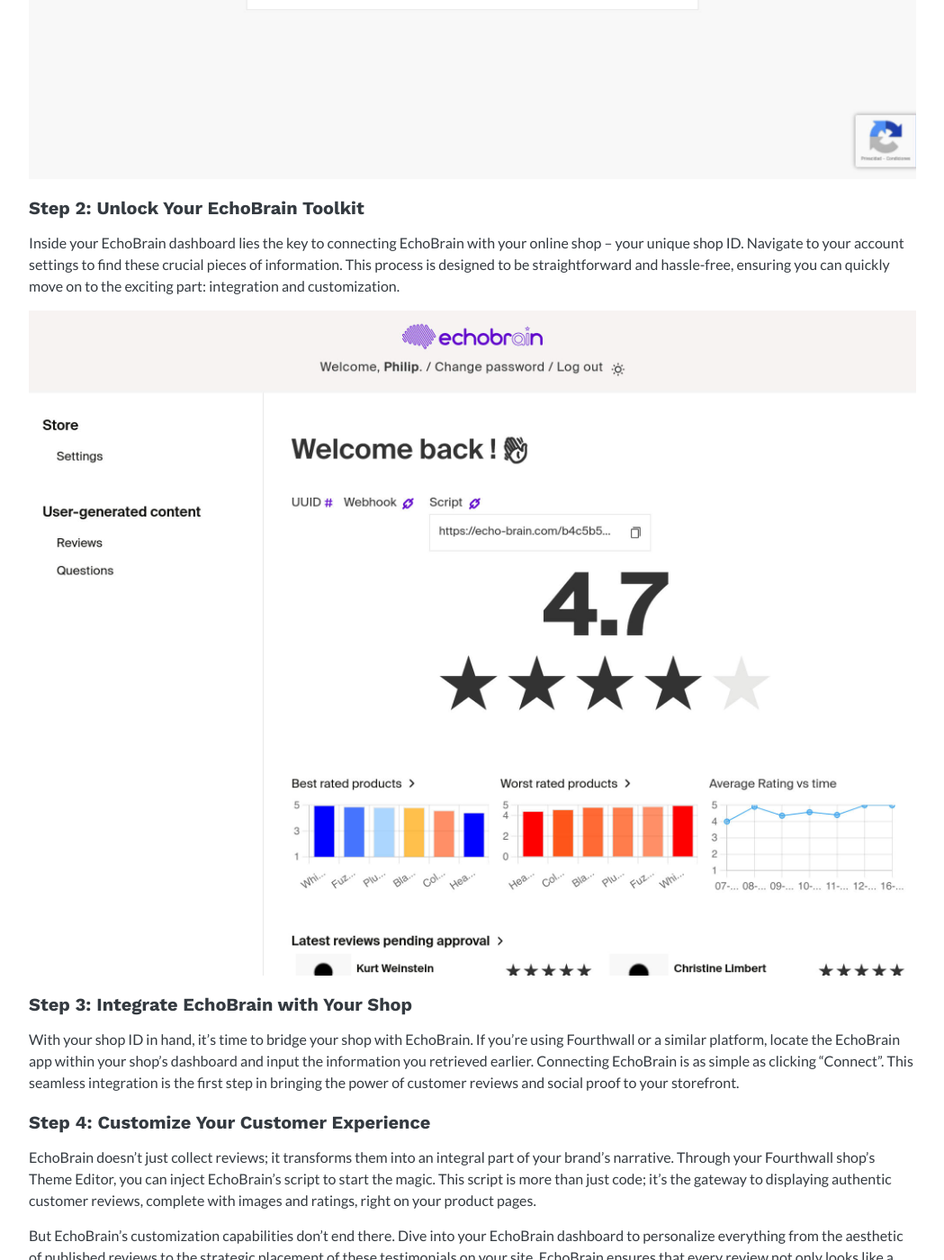
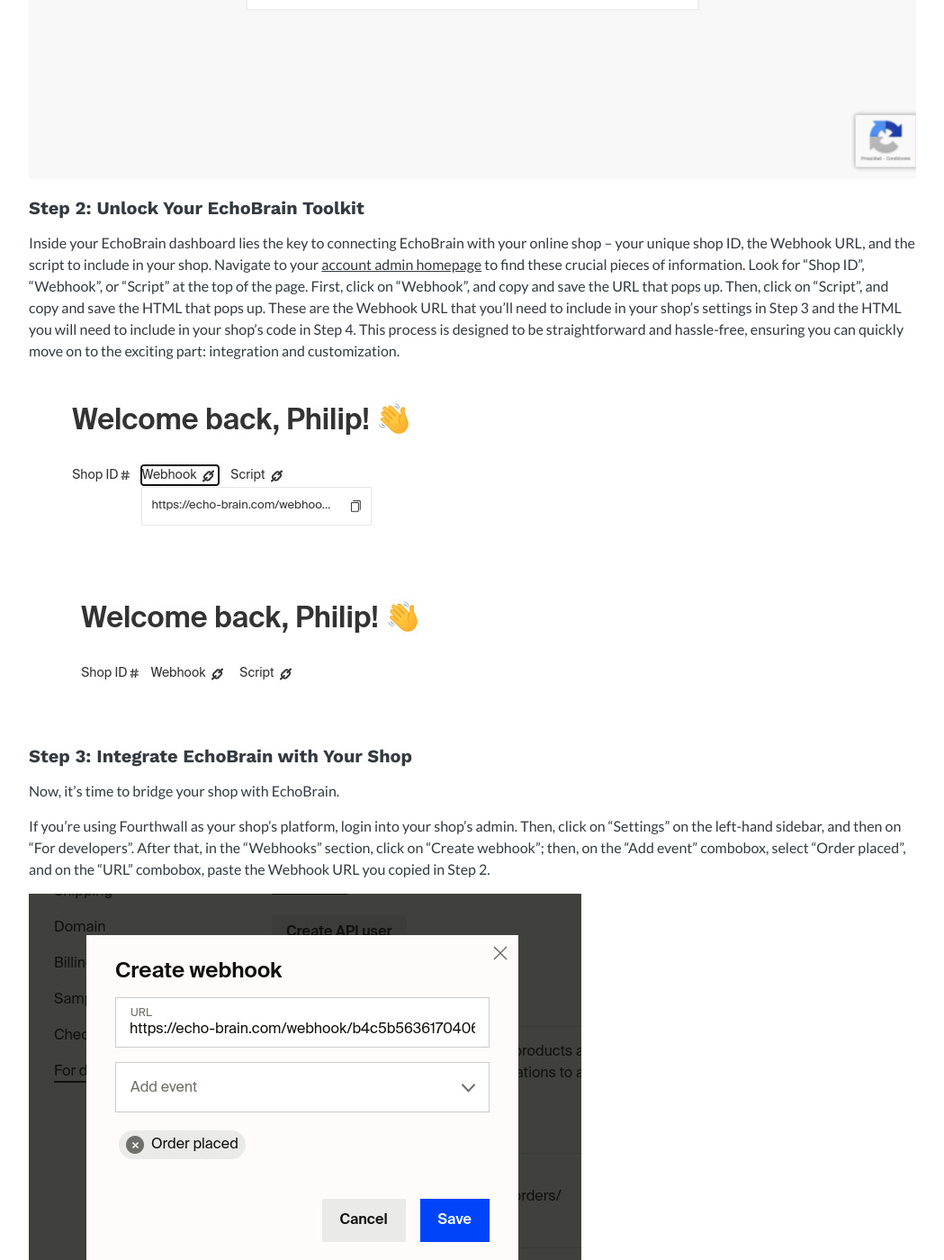
Before and after one commit to echo-brain/echo-brain.github.io, a Jekyll site: the page built from _posts/2024-03-11-getting-started-with-echobrain-first-steps.md, in a window 1280 px wide and 1400 px high, scrolled down 1118 px. Shown: the whole window at 90% size, without its empty margins (115-1164 px from the left). Built offline with Jekyll 4.4.1, drawn with Linux system fonts in a browser that asks for light colours; some of the changed text lies outside the part shown.

Commit message:
Update documentation for V1 app on Fourthwall

```diff
--- a/_posts/2024-03-11-getting-started-with-echobrain-first-steps.md
+++ b/_posts/2024-03-11-getting-started-with-echobrain-first-steps.md
@@ -16,19 +16,41 @@
 ![EchoBrain register](/assets/posts/echo-brain.com_admin_register.jpg)
 
 ### Step 2: Unlock Your EchoBrain Toolkit
-Inside your EchoBrain dashboard lies the key to connecting EchoBrain with your online shop – your unique shop ID. Navigate to your account settings to find these crucial pieces of information. This process is designed to be straightforward and hassle-free, ensuring you can quickly move on to the exciting part: integration and customization.
+Inside your EchoBrain dashboard lies the key to connecting EchoBrain with your online shop – your unique shop ID, the Webhook URL, and the script to include in your shop. Navigate to your [account admin homepage](https://echo-brain.com/admin/) to find these crucial pieces of information. Look for "Shop ID", "Webhook", or "Script" at the top of the page. First, click on "Webhook", and copy and save the URL that pops up. Then, click on "Script", and copy and save the HTML that pops up. These are the Webhook URL that you'll need to include in your shop's settings in Step 3 and the HTML you will need to include in your shop's code in Step 4. This process is designed to be straightforward and hassle-free, ensuring you can quickly move on to the exciting part: integration and customization.
 
-![EchoBrain dashboard](/assets/posts/echo-brain.com_admin_dashboard.jpg)
+![Webhook URL in EchoBrain dashboard](/assets/posts/echo-brain.com_admin_webhook_url.jpg)
+
+![Shop ID and Script in EchoBrain dashboard](/assets/posts/echo-brain.com_admin_shopid_and_script.jpg)
 
 ### Step 3: Integrate EchoBrain with Your Shop
-With your shop ID in hand, it's time to bridge your shop with EchoBrain. If you're using Fourthwall or a similar platform, locate the EchoBrain app within your shop's dashboard and input the information you retrieved earlier. Connecting EchoBrain is as simple as clicking "Connect". This seamless integration is the first step in bringing the power of customer reviews and social proof to your storefront.
+Now, it's time to bridge your shop with EchoBrain.
+
+If you're using Fourthwall as your shop's platform, login into your shop's admin. Then, click on "Settings" on the left-hand sidebar, and then on "For developers". After that, in the "Webhooks" section, click on "Create webhook"; then, on the "Add event" combobox, select "Order placed", and on the "URL" combobox, paste the Webhook URL you copied in Step 2.
+
+![Create Order Webhook in EchoBrain dashboard](/assets/posts/echo-brain.com_admin_create_webhook.jpg)
+
+If you're using another platform, locate the EchoBrain app within your shop's dashboard and input the information you retrieved earlier. Connecting EchoBrain is as simple as clicking "Connect". This seamless integration is the first step in bringing the power of customer reviews and social proof to your storefront.
 
 ### Step 4: Customize Your Customer Experience
 EchoBrain doesn't just collect reviews; it transforms them into an integral part of your brand's narrative. Through your Fourthwall shop's Theme Editor, you can inject EchoBrain's script to start the magic. This script is more than just code; it's the gateway to displaying authentic customer reviews, complete with images and ratings, right on your product pages.
 
+So, go into your Fourthwall shop's Theme Editor by going to your shop's admin and clicking on "Site Design".
+
+![Fourthwall shop admin](/assets/posts/echo-brain.com_admin_fw_dashboard_sidebar.jpg)
+
+Then, click on "Edit code (advanced)".
+
+![Fourthwall theme editor to click on Edit code](/assets/posts/echo-brain.com_admin_fw_dashboard_edit_code.jpg)
+
+Check the "Enable header code" checkbox, grab the HTML code you copied and saved in Step 2, and insert it into the textbox area that says "custom header HTML".
+
+![Check the Enable header code checkbox](/assets/posts/echo-brain.com_admin_enable_header_code_html.jpg)
+
+![Insert HTML code into textarea](/assets/posts/echo-brain.com_admin_create_webhook.jpg)
+
+![After inserting HTML code into textarea](/assets/posts/production-reviews-shop_admin_dashboard.jpg)
+
 But EchoBrain's customization capabilities don't end there. Dive into your EchoBrain dashboard to personalize everything from the aesthetic of published reviews to the strategic placement of these testimonials on your site. EchoBrain ensures that every review not only looks like a natural part of your store but also enhances the shopper's journey.
-
-![EchoBrain website review](/assets/posts/production-reviews-shop_admin_dashboard.jpg)
 
 ## Embrace the EchoBrain Advantage
 Getting started with EchoBrain is more than setting up a platform; it's about laying the foundation for a more engaged, trustworthy, and customer-centric online store. By integrating EchoBrain, you're tapping into the collective power of your customer base, transforming their experiences into your brand's most compelling selling points.
```
Also changed, not shown: assets/posts/echo-brain.com_admin_create_webhook.jpg (added), assets/posts/echo-brain.com_admin_enable_header_code_html.jpg (added), assets/posts/echo-brain.com_admin_fw_dashboard_edit_code.jpg (added), assets/posts/echo-brain.com_admin_fw_dashboard_sidebar.jpg (added), assets/posts/echo-brain.com_admin_shopid_and_script.jpg (added), assets/posts/echo-brain.com_admin_webhook_url.jpg (added).
